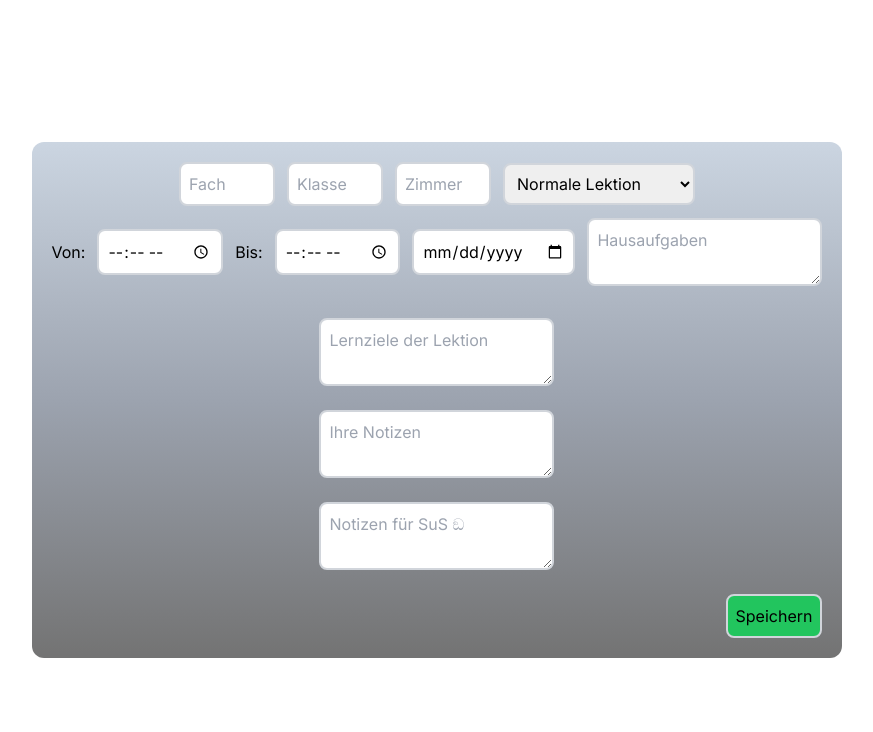
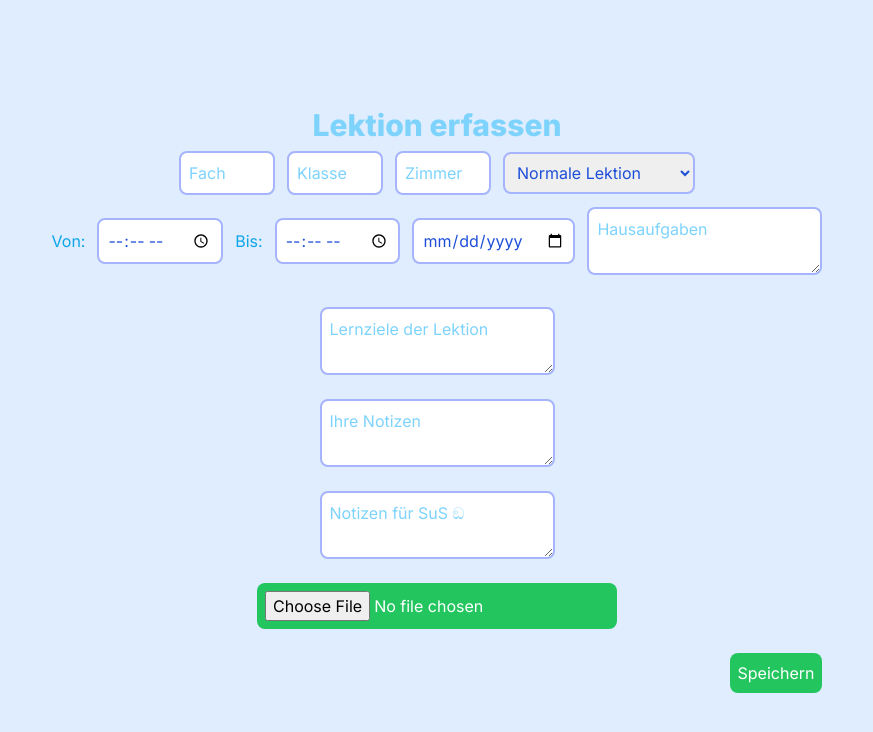
Before and after one commit to BWizard06/ksh_unterrichtsplaner, a Next.js app: page /lessoninput in a window 1280 px wide. Shown: the top 732 px of the page, without its empty margins (203-1076 px from the left). Built offline with nearby package versions, Linux system fonts and the light colour scheme.

Commit message:
Update dependencies and styles Co-authored-by: lambooo1 <logedranl@bzz.ch>

```diff
--- a/app/globals.css
+++ b/app/globals.css
@@ -34,34 +34,30 @@
 }
 
 #lessoninput input {
-  @apply p-2 border-2 border-gray-300 rounded-lg;
+  @apply p-2 placeholder-sky-300 text-blue-700 border-2 border-indigo-300 rounded-lg;
 }
 
 #lessoninput select {
-  @apply p-2 border-2 border-gray-300 rounded-lg;
+  @apply p-2 placeholder-sky-300 text-blue-700 border-2 border-indigo-300 rounded-lg;
 }
 
 #lessoninput textarea {
-  @apply p-2 border-2 border-gray-300 rounded-lg resize;
+  @apply p-2 placeholder-sky-300 text-blue-700 border-2 border-indigo-300 rounded-lg resize;
 
+}
+
+#lessoninput input[type="submit"] {
+  @apply bg-green-500 border-none rounded-lg text-white flex justify-end items-end cursor-pointer;
+}
+
+#lessoninput input[type="file"] {
+  @apply bg-green-500 border-none rounded-lg text-white flex justify-end items-end cursor-pointer;
 }
 
 #lessoninput div:not(#saveLessonInput){
   @apply flex justify-center items-center;
 }
 
-#saveLessonInput input[type="submit"]{
-  @apply p-2 bg-green-500 border-2 text-black rounded-lg flex justify-end items-end;
-}
-
-#saveLessonInput input[type="submit"]:hover{
-  @apply bg-green-600;
-}
-
 #saveLessonInput{
   @apply flex justify-end items-end;
 }
-
-#lessoninput{
-  @apply flex flex-col justify-center items-center;
-}
--- a/app/lessoninput/page.js
+++ b/app/lessoninput/page.js
@@ -2,10 +2,12 @@ import React from "react";
 
 export default function LessionInput() {
     return (
-        <div className="flex items-center justify-center h-screen">
-            <div id='lessoninput' className="p-5 bg-gradient-to-b from-slate-300 via-gray-400 to-neutral-500 w-max rounded-xl">
+        <div className="flex items-center justify-center text-center bg-blue-200/50 min-h-screen">
+            <div className="max-w-md w-full space-y-2">
+                <h1 className="text-3xl font-extrabold text-sky-300">Lektion erfassen</h1>
+
+                <div id='lessoninput' className="flex flex-col justify-center items-center">
                     <form>
-
                         <div id="general" className="space-x-3">
                             <input type='text' id='fach' name='fach' placeholder="Fach" required className="w-24" />
                             <input type="text" id="klasse" name="klasse" placeholder="Klasse" required className="w-24"/>
@@ -18,7 +20,7 @@ export default function LessionInput() {
                         </div>
 
                         <div id="time" className="mt-3 space-x-3">
-                        <label htmlFor="start">Von:</label>
+                            <label htmlFor="start" className="text-sky-500">Von:</label>
                             <input
                             id='start'
                             type="time"
@@ -27,7 +29,7 @@ export default function LessionInput() {
                             max={"22:00"}
                             step={900}
                             />
-                        <label htmlFor="end">Bis:</label>
+                            <label htmlFor="end" className="text-sky-500">Bis:</label>
                             <input
                             id='end'
                             type="time"
@@ -43,17 +45,25 @@ export default function LessionInput() {
                         <div id="goals" className="mt-8">
                             <textarea id='goals' name="goals" placeholder="Lernziele der Lektion"></textarea>
                         </div>
+
                         <div id='teacherNotes' className="mt-6">
                             <textarea id='teacherNotes' name='teacherNotes' placeholder="Ihre Notizen" />
                         </div>
+
                         <div id='studentNotes' className="mt-6">
                             <textarea id='studentNotes' name='studentNotes' placeholder="Notizen für SuS ඞ" />
                         </div>
+
+                        <div id='files' className="mt-6">
+                            <input type='file' name='files' />
+                        </div>
+
                         <div id='saveLessonInput' className="mt-6">
-                        <input type='submit' value='Speichern' className="cursor-pointer" />
+                            <input type='submit' value='Speichern' className=" hover:bg-green-700" />
                         </div>
                     </form>
                 </div>
             </div>
+        </div>
     );
 }
--- a/app/login/page.js
+++ b/app/login/page.js
@@ -10,21 +10,21 @@ export default function LoginPage(){
                     <div className='rounded-xl space-y-2 '>
 
                         <input
-                            type='email'
-                            placeholder='Email'
-                            className='appearance-none w-full shadow-inner px-3 py-2 border border-gray-300 placeholder-sky-300 text-blue-900 rounded-lg focus:outline-none focus:ring-indigo-500 focus:border-indigo-500 focus:z-10 sm:text-sm'
+                            type='text'
+                            placeholder='Benutzername'
+                            className='appearance-none w-full shadow-inner px-3 py-2 border rounded-lg border-indigo-300 placeholder-sky-300 text-blue-700  focus:outline-none focus:ring-2 focus:ring-blue-400/50'
                         />
 
                         <input
                             type='password'
                             placeholder='Passwort'
-                            className='appearance-none w-full shadow-inner px-3 py-2 border border-gray-300 placeholder-sky-300 text-blue-900 rounded-lg focus:outline-none focus:ring-indigo-500 focus:border-indigo-500 focus:z-10 sm:text-sm'
+                            className='appearance-none w-full shadow-inner px-3 py-2 border rounded-lg border-indigo-300 placeholder-sky-300 text-blue-00 focus:outline-none focus:ring-2 focus:ring-blue-400/50'
                         />
 
                         <input
                             type='submit'
                             value='Anmelden'
-                            className="relative w-full flex justify-center py-2 px-4 border border-transparent text-sm font-medium rounded-md text-white bg-sky-600 hover:bg-sky-700 focus:ring-2 focus:ring-blue-400/50"
+                            className="relative w-full flex justify-center py-2 px-4 border border-transparent text-sm font-medium rounded-md text-white bg-sky-600 hover:bg-sky-700 focus:outline-none focus:bg-sky-800 focus:ring-2 focus:ring-blue-400/50"
                         />
 
                     </div>
--- a/tailwind.config.js
+++ b/tailwind.config.js
@@ -8,11 +8,6 @@ module.exports = {
     ],
     theme: {
         extend: {
-            backgroundImage: {
-                "gradient-radial": "radial-gradient(var(--tw-gradient-stops))",
-                "gradient-conic":
-                    "conic-gradient(from 180deg at 50% 50%, var(--tw-gradient-stops))",
-            },
         },
     },
 };
```
Also changed, not shown: package.json (+9 -4 lines), 1 other file (tests, documents, lock files or other folders). Lines whose indentation alone changed are shown as unchanged.
